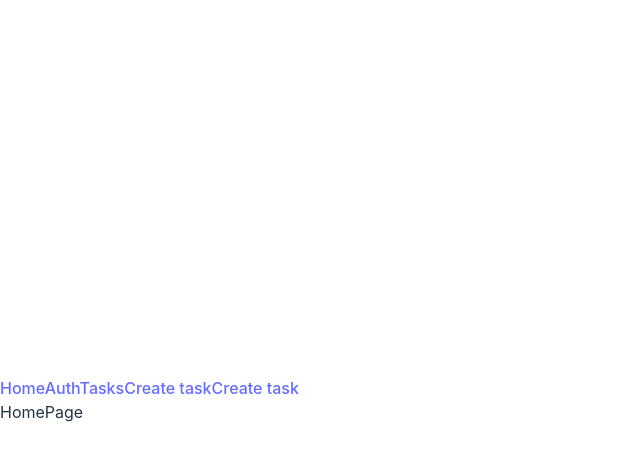
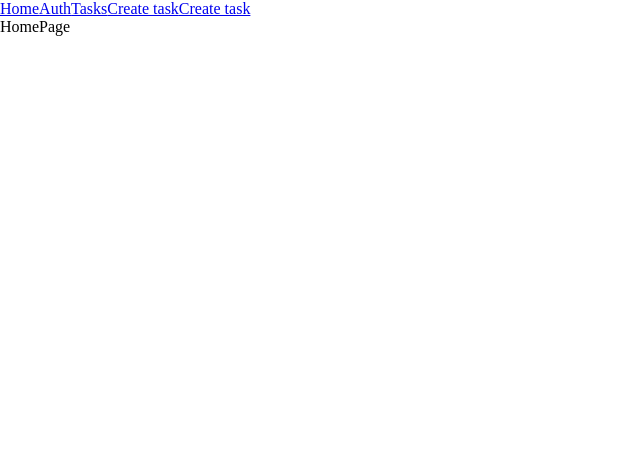
Before and after one commit to kazbekbet/battle-code, a React (Vite) app: page / in a window 1280 px wide. Shown: the top 460 px of the page, without its empty margins (0-640 px from the left). Built offline with nearby package versions, Linux system fonts and the light colour scheme.

Commit message:
Тестовый виджет

```diff
--- a/package.json
+++ b/package.json
@@ -11,6 +11,9 @@
   },
   "dependencies": {
     "js-cookie": "^3.0.5",
+    "@ant-design/icons": "^5.2.6",
+    "antd": "^5.10.1",
+    "prettier": "^3.0.3",
     "react": "^18.2.0",
     "react-dom": "^18.2.0",
     "react-router-dom": "^6.17.0"
--- /dev/null
+++ b/src/features/login/index.ts
@@ -0,0 +1 @@
+export { LoginUser } from "./LoginUser.tsx";
--- a/src/index.css
+++ b/src/index.css
@@ -1,69 +1,3 @@
-:root {
-  font-family: Inter, system-ui, Avenir, Helvetica, Arial, sans-serif;
-  line-height: 1.5;
-  font-weight: 400;
-
-  color-scheme: light dark;
-  color: rgba(255, 255, 255, 0.87);
-  background-color: #242424;
-
-  font-synthesis: none;
-  text-rendering: optimizeLegibility;
-  -webkit-font-smoothing: antialiased;
-  -moz-osx-font-smoothing: grayscale;
-  -webkit-text-size-adjust: 100%;
+body {
+    margin: 0;
 }
-
-a {
-  font-weight: 500;
-  color: #646cff;
-  text-decoration: inherit;
-}
-a:hover {
-  color: #535bf2;
-}
-
-body {
-  margin: 0;
-  display: flex;
-  place-items: center;
-  min-width: 320px;
-  min-height: 100vh;
-}
-
-h1 {
-  font-size: 3.2em;
-  line-height: 1.1;
-}
-
-button {
-  border-radius: 8px;
-  border: 1px solid transparent;
-  padding: 0.6em 1.2em;
-  font-size: 1em;
-  font-weight: 500;
-  font-family: inherit;
-  background-color: #1a1a1a;
-  cursor: pointer;
-  transition: border-color 0.25s;
-}
-button:hover {
-  border-color: #646cff;
-}
-button:focus,
-button:focus-visible {
-  outline: 4px auto -webkit-focus-ring-color;
-}
-
-@media (prefers-color-scheme: light) {
-  :root {
-    color: #213547;
-    background-color: #ffffff;
-  }
-  a:hover {
-    color: #747bff;
-  }
-  button {
-    background-color: #f9f9f9;
-  }
-}
--- /dev/null
+++ b/src/widgets/auth/index.ts
@@ -0,0 +1 @@
+export { AuthWidget } from './AuthWidget.tsx';
```
Also changed, not shown: src/features/login/LoginUser.tsx (added, +10 -0 lines), src/widgets/auth/AuthWidget.tsx (added, +33 -0 lines), 1 other file (tests, documents, lock files or other folders).
